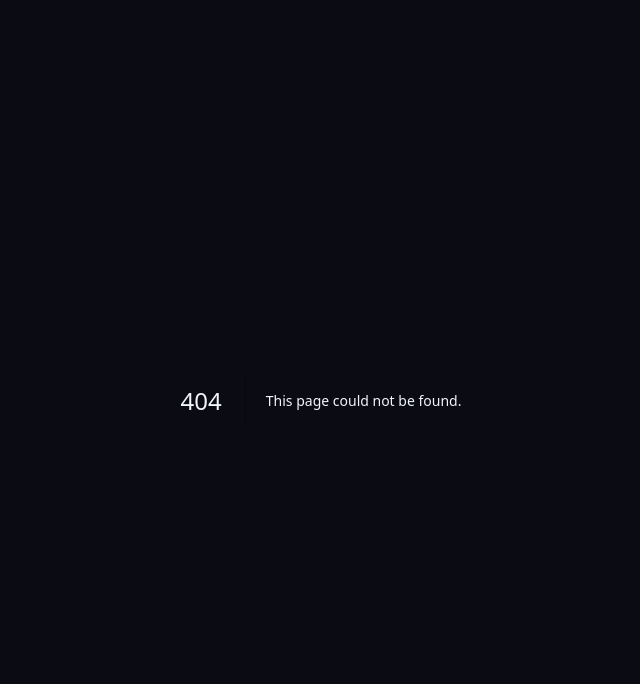
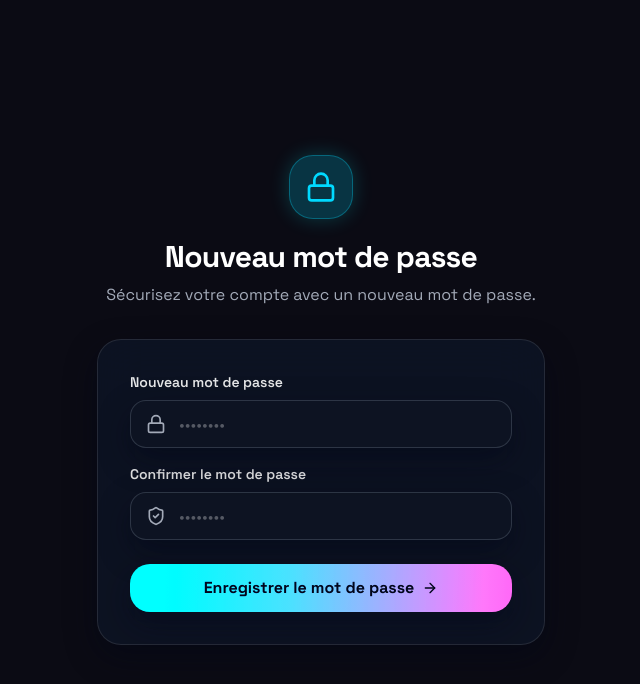
Before and after one commit to batmant488-oss/batima, a Next.js app: page /reset-password in a window 1280 px wide. Before the commit this address had no page. Shown: the top 684 px of the page, without its empty margins (319-959 px from the left). Built offline with nearby package versions, Linux system fonts and the light colour scheme; no server answers.

Commit message:
feat: add reset-password page and update recovery redirection

```diff
--- a/app/forgot-password/page.tsx
+++ b/app/forgot-password/page.tsx
@@ -31,7 +31,7 @@ export default function ForgotPasswordPage() {
     }
 
     const { error } = await supabase.auth.resetPasswordForEmail(email, {
-      redirectTo: `${window.location.origin}/login`,
+      redirectTo: `${window.location.origin}/reset-password`,
     })
 
     if (error) {
--- /dev/null
+++ b/app/reset-password/page.tsx
@@ -0,0 +1,156 @@
+"use client"
+
+import { useState, useEffect } from "react"
+import { useRouter } from "next/navigation"
+import { motion } from "framer-motion"
+import { Lock, CheckCircle, ArrowRight, ShieldCheck } from "lucide-react"
+import { Button } from "@/components/ui/button"
+import { Input } from "@/components/ui/input"
+import { useToast } from "@/components/ui/use-toast"
+import { supabase } from "@/lib/supabase"
+
+export default function ResetPasswordPage() {
+  const [password, setPassword] = useState("")
+  const [confirmPassword, setConfirmPassword] = useState("")
+  const [loading, setLoading] = useState(false)
+  const [success, setSuccess] = useState(false)
+  const router = useRouter()
+  const { toast } = useToast()
+
+  // On vérifie si on a bien une session de récupération
+  useEffect(() => {
+    supabase.auth.onAuthStateChange(async (event, session) => {
+      if (event !== "PASSWORD_RECOVERY") {
+        // Si on n'est pas en mode récupération, on redirige vers le login
+        // Sauf si on vient de réussir le changement
+      }
+    })
+  }, [])
+
+  const handleReset = async (e: React.FormEvent) => {
+    e.preventDefault()
+    setLoading(true)
+
+    if (password !== confirmPassword) {
+      toast({
+        title: "Les mots de passe ne correspondent pas",
+        description: "Veuillez vérifier votre saisie.",
+        variant: "destructive",
+      })
+      setLoading(false)
+      return
+    }
+
+    if (password.length < 6) {
+      toast({
+        title: "Mot de passe trop court",
+        description: "Le mot de passe doit faire au moins 6 caractères.",
+        variant: "destructive",
+      })
+      setLoading(false)
+      return
+    }
+
+    const { error } = await supabase.auth.updateUser({
+      password: password
+    })
+
+    if (error) {
+      toast({
+        title: "Erreur lors de la mise à jour",
+        description: error.message,
+        variant: "destructive",
+      })
+      setLoading(false)
+      return
+    }
+
+    setSuccess(true)
+    toast({
+      title: "Mot de passe mis à jour !",
+      description: "Vous pouvez maintenant vous connecter avec votre nouveau mot de passe.",
+    })
+
+    setTimeout(() => {
+      router.push("/login")
+    }, 3000)
+
+    setLoading(false)
+  }
+
+  return (
+    <div className="min-h-screen bg-background neo-theme text-foreground flex items-center justify-center p-4">
+      <motion.div
+        initial={{ opacity: 0, y: 20 }}
+        animate={{ opacity: 1, y: 0 }}
+        className="w-full max-w-md"
+      >
+        <div className="text-center mb-8">
+          <div className="mx-auto mb-5 inline-flex h-16 w-16 items-center justify-center rounded-3xl bg-primary/20 shadow-[0_0_20px_rgba(0,245,255,0.2)] border border-primary/30">
+            <Lock className="h-8 w-8 text-primary" />
+          </div>
+          <h1 className="text-3xl font-bold tracking-tight text-white">Nouveau mot de passe</h1>
+          <p className="mt-2 text-muted-foreground">Sécurisez votre compte avec un nouveau mot de passe.</p>
+        </div>
+
+        <div className="rounded-3xl border border-white/10 glass-effect p-6 shadow-2xl sm:p-8">
+          {success ? (
+            <div className="text-center py-4 space-y-4">
+              <div className="mx-auto flex h-16 w-16 items-center justify-center rounded-full bg-emerald-500/20 text-emerald-500">
+                <CheckCircle className="h-10 w-10" />
+              </div>
+              <h2 className="text-xl font-bold text-white">Changement réussi !</h2>
+              <p className="text-muted-foreground">Redirection vers la page de connexion...</p>
+              <Button onClick={() => router.push("/login")} className="w-full btn-gradient">
+                Se connecter maintenant
+              </Button>
+            </div>
+          ) : (
+            <form onSubmit={handleReset} className="space-y-6">
+              <div className="space-y-4">
+                <div>
+                  <label className="mb-2 block text-sm font-semibold text-white/90">Nouveau mot de passe</label>
+                  <div className="relative">
+                    <Lock className="absolute left-4 top-1/2 h-5 w-5 -translate-y-1/2 text-muted-foreground" />
+                    <Input
+                      type="password"
+                      placeholder="••••••••"
+                      value={password}
+                      onChange={(e) => setPassword(e.target.value)}
+                      className="h-12 rounded-xl border-white/10 bg-black/20 pl-12 text-white focus:border-primary"
+                      required
+                    />
+                  </div>
+                </div>
+
+                <div>
+                  <label className="mb-2 block text-sm font-semibold text-white/90">Confirmer le mot de passe</label>
+                  <div className="relative">
+                    <ShieldCheck className="absolute left-4 top-1/2 h-5 w-5 -translate-y-1/2 text-muted-foreground" />
+                    <Input
+                      type="password"
+                      placeholder="••••••••"
+                      value={confirmPassword}
+                      onChange={(e) => setConfirmPassword(e.target.value)}
+                      className="h-12 rounded-xl border-white/10 bg-black/20 pl-12 text-white focus:border-primary"
+                      required
+                    />
+                  </div>
+                </div>
+              </div>
+
+              <Button
+                type="submit"
+                disabled={loading}
+                className="w-full h-12 btn-gradient border-0 font-bold shadow-xl"
+              >
+                {loading ? "Mise à jour..." : "Enregistrer le mot de passe"}
+                <ArrowRight className="ml-2 h-4 w-4" />
+              </Button>
+            </form>
+          )}
+        </div>
+      </motion.div>
+    </div>
+  )
+}
```
